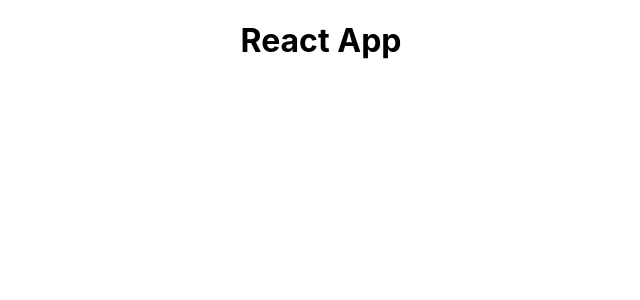
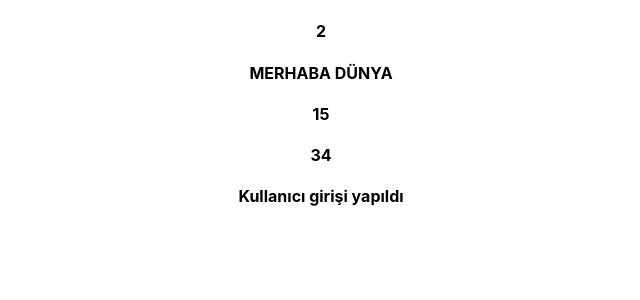
Before and after one commit to kubragonulal/react-tutorial, a React (Create React App) app: page / in a window 1280 px wide. Shown: the top 300 px of the page, without its empty margins (319-959 px from the left). Built offline with nearby package versions, Linux system fonts and the light colour scheme.

Commit message:
Exercises in App.js

```diff
--- a/src/App.js
+++ b/src/App.js
@@ -2,10 +2,23 @@ import logo from './logo.svg';
 import './App.css';
 
 function App() {
+  const test = 34;
+  const isAuth= true;
   return (
+
     <div className="App">
-      <h1>React App</h1>
+      <h4>{1+1}</h4>
+      <h4>{"Merhaba Dünya".toUpperCase()}</h4>
+      <h4>{new Date().getHours()}</h4>
+      <h4>{test}</h4>
+      <div>
+      {
+      isAuth ? <h4>Kullanıcı girişi yapıldı</h4>
+      : null
+    }
+      </div>
     </div>
+
   );
 }
 
```
